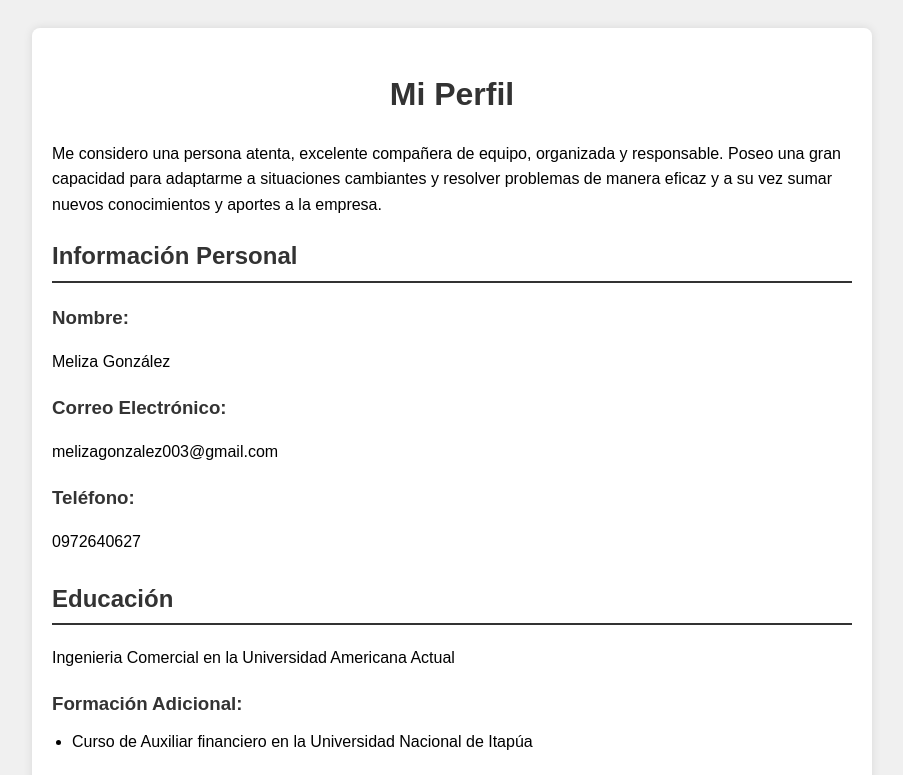
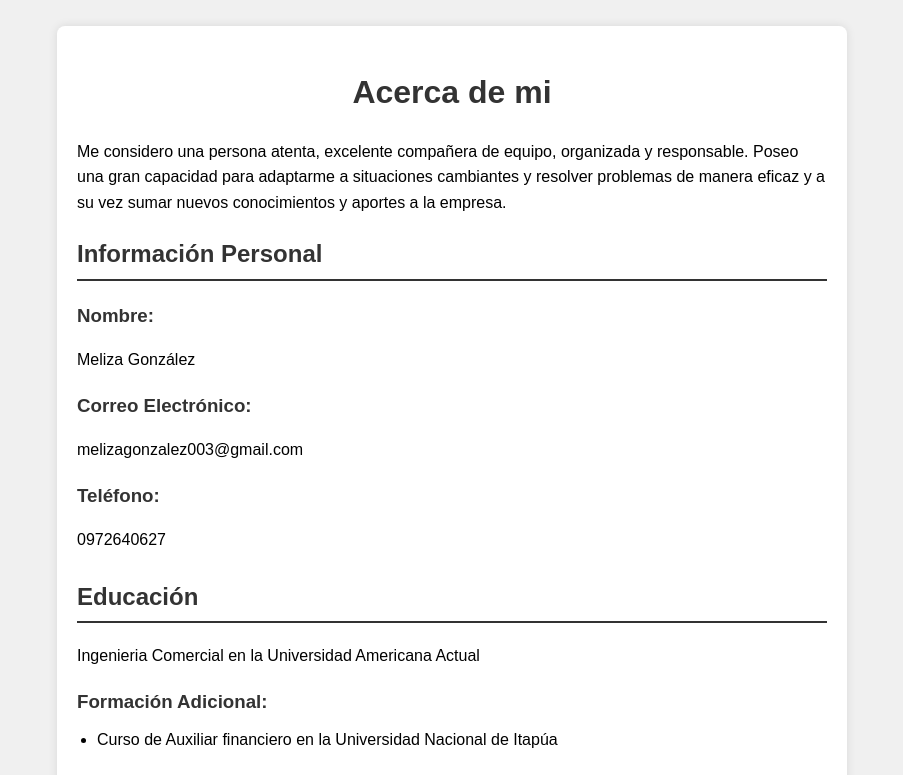
Before and after one commit to Meliza003/Miporfoliomeli, a plain HTML site: page index.html in a window 1280 px wide. Shown: the top 775 px of the page, without its empty margins (188-1091 px from the left). Drawn offline with Linux system fonts and the light colour scheme.

Commit message:
Add files via upload

```diff
--- a/index.html
+++ b/index.html
@@ -9,7 +9,7 @@
 <body>
     <div class="container">
         <header>
-            <h1>Mi Perfil</h1>
+            <h1>Acerca de mi</h1>
             <p>Me considero una persona atenta, excelente
                 compañera de equipo, organizada y
                 responsable. Poseo una gran
--- a/styles.css
+++ b/styles.css
@@ -2,11 +2,11 @@ body {
     font-family: Arial, sans-serif;
     line-height: 1.6;
     background-color: #f0f0f0;
-    padding: 20px;
+    padding: 18px;
 }
 
 .container {
-    max-width: 800px;
+    max-width: 750px;
     margin: auto;
     background: #fff;
     padding: 20px;
```
